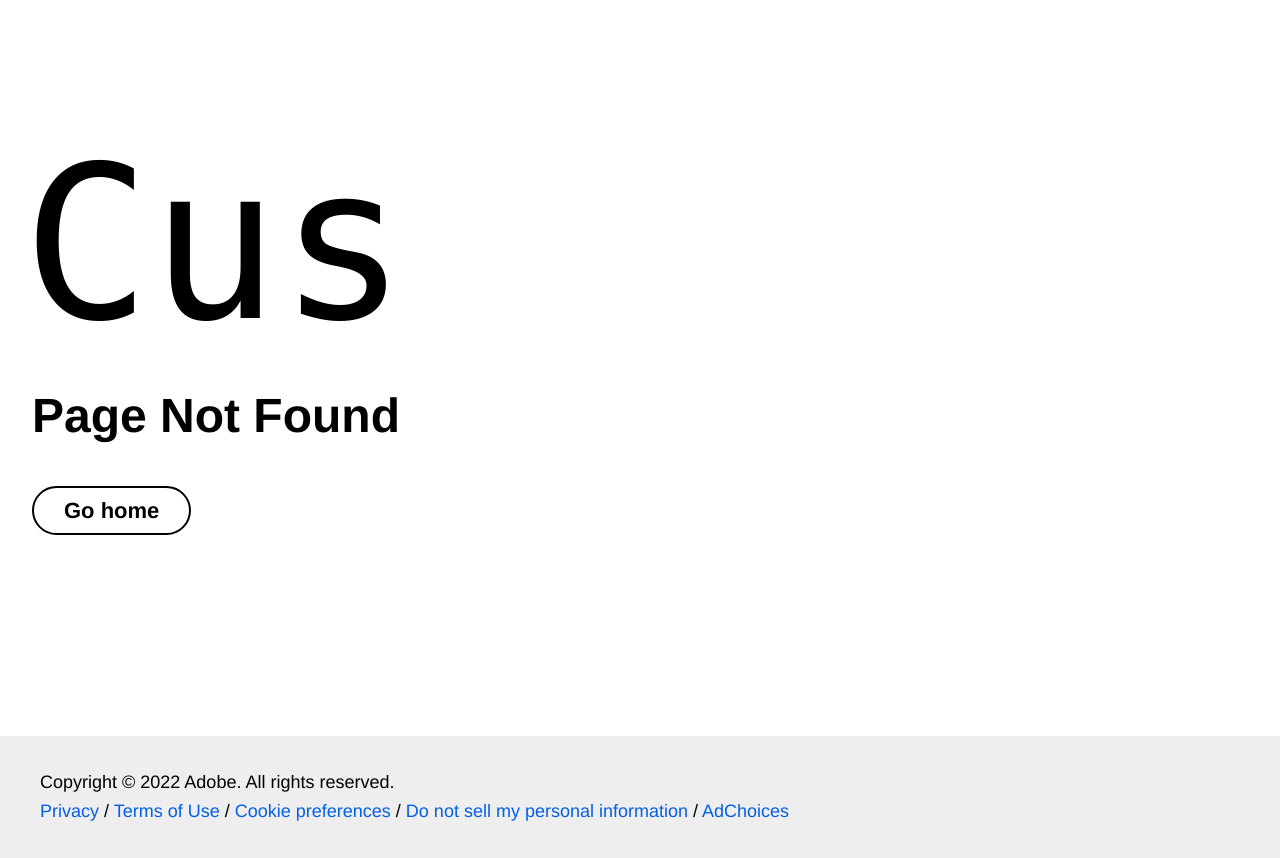
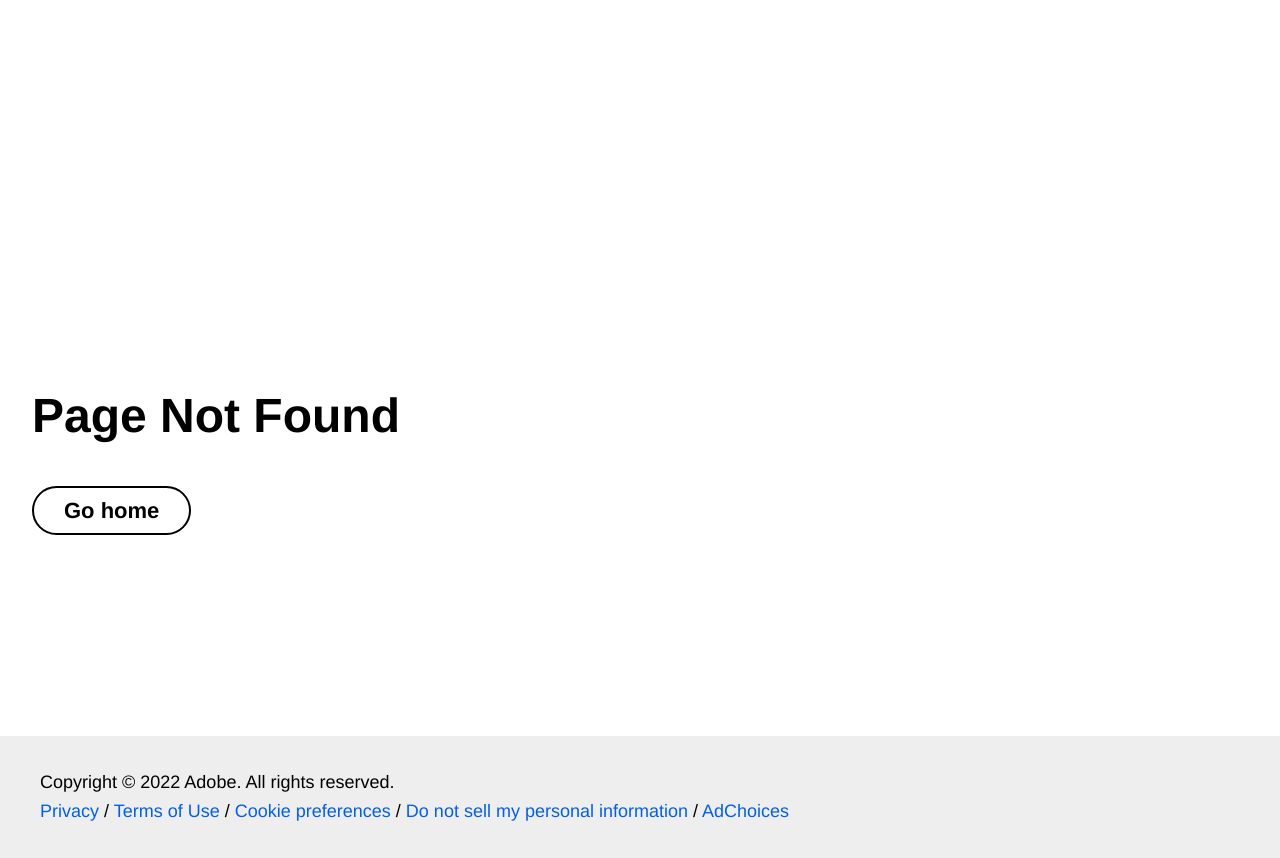
Before and after one commit to RudalfRomeroV/helix-boilerplate, a website with bundled scripts: page 404.html in a window 1280 px wide. Shown: the part 64-922 px from the top of the page. Built offline with nearby package versions, Linux system fonts and the light colour scheme; files whose address does not match are found by name.

Commit message:
Update 404.html

```diff
--- a/404.html
+++ b/404.html
@@ -53,7 +53,7 @@
   <main class="error">
     <div class="section">
       <svg viewBox="1 0 38 18" class="error-number">
-        <text x="0" y="17">Custom 404</text>
+        <text x="0" y="50">Custom 404</text>
       </svg>
       <h2 class="error-message">Page Not Found</h2>
       <p class="button-container">
```
